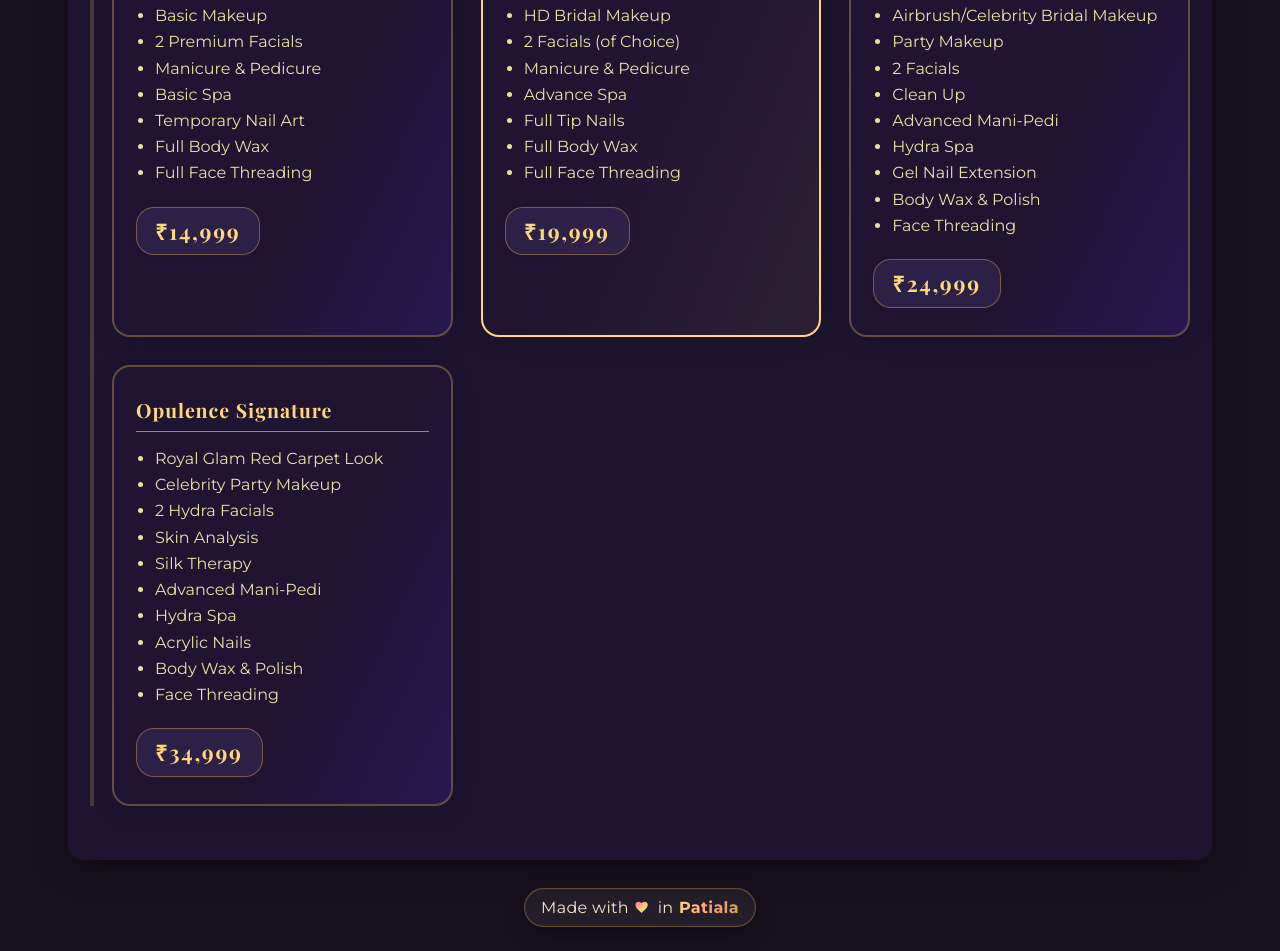
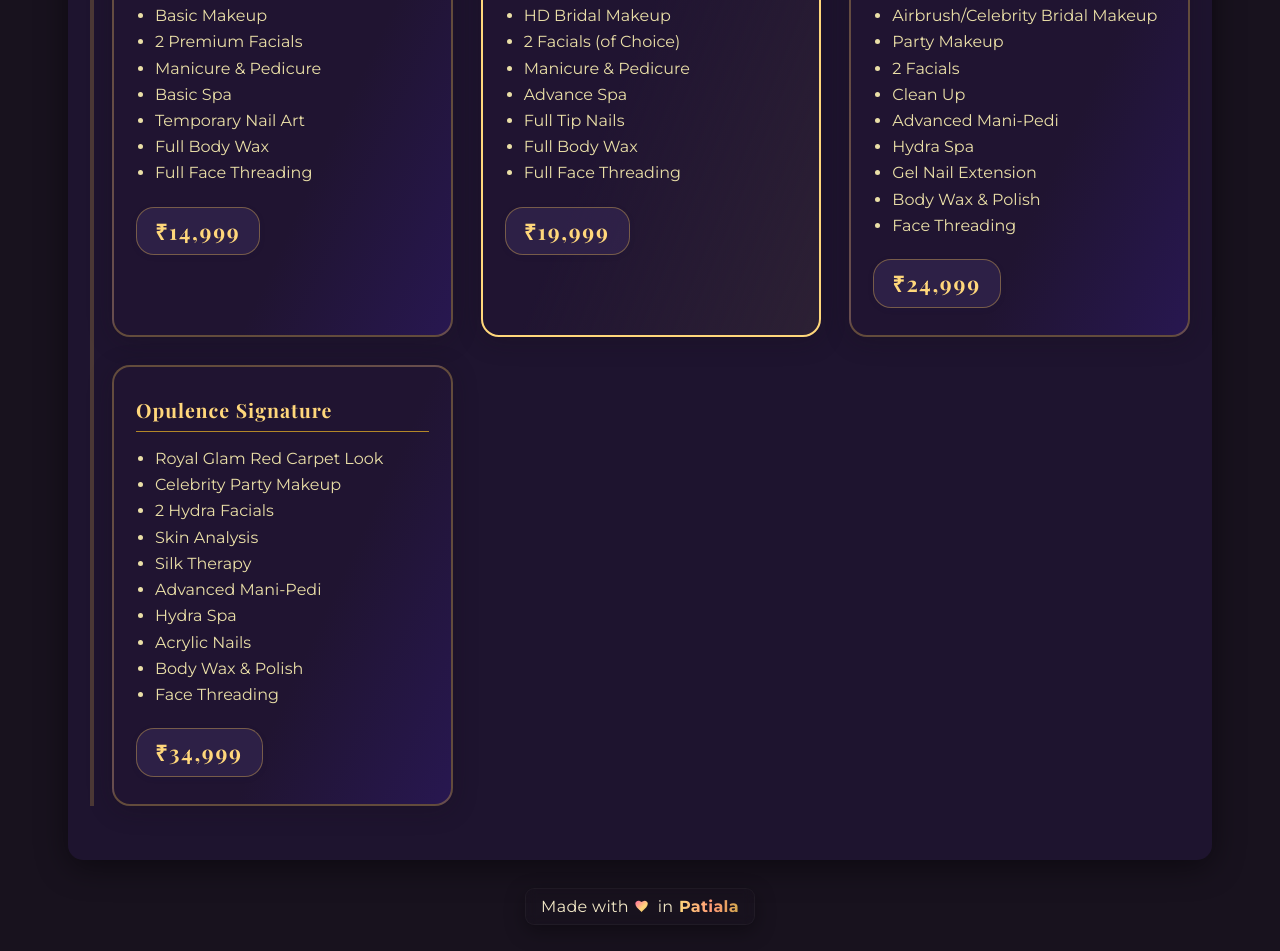
Before and after one commit to QRCart/lucky-Makeover, a plain HTML site: page index.html in a window 1280 px wide. Shown: the part 4073-5024 px from the top of the page. Drawn offline with nearby package versions, Linux system fonts and the light colour scheme.

Commit message:
Update index.html

```diff
--- a/index.html
+++ b/index.html
@@ -183,9 +183,9 @@
       margin: 28px auto 24px;
       padding: 10px 16px;
       width: fit-content;
-      background: rgba(255, 255, 255, 0.05);
-      border: 1px solid rgba(211, 168, 78, 0.35);
-      border-radius: 999px;
+/*       background: rgba(255, 255, 255, 0.05); */
+/*       border: 1px solid rgba(211, 168, 78, 0.35); */
+      border-radius: 9px;
       backdrop-filter: blur(6px);
       -webkit-backdrop-filter: blur(6px);
       box-shadow: 0 6px 20px rgba(0,0,0,0.35), inset 0 0 0 1px rgba(255,255,255,0.04);
```
